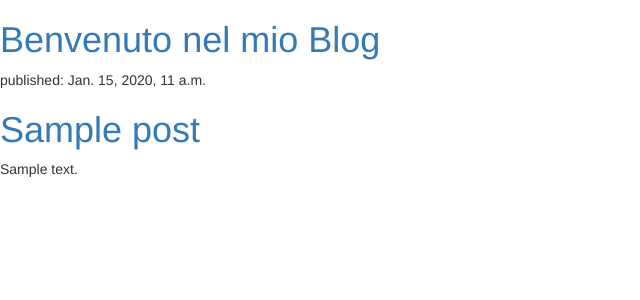
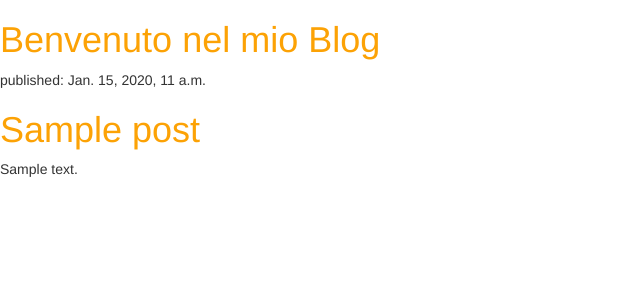
Before and after one commit to MeriLu/primo_blog, a Django app: template blog/templates/blog/post_list.html in a window 1280 px wide. Shown: the top 300 px of the page, without its empty margins (0-640 px from the left). Run offline with Django 3.2, Linux system fonts and the light colour scheme; the template is opened without the code that fills it: values that come from a table or form of the project are taken from there, others are empty; tables that the repository leaves empty hold one stand-in row (values such as "Sample post"); some libraries are stand-ins or nearby versions.

Commit message:
Ho modificato i css

```diff
--- /dev/null
+++ b/blog/static/css/blog.css
@@ -0,0 +1,3 @@
+h1 a {
+    color: #FCA205;
+}
--- a/blog/templates/blog/post_list.html
+++ b/blog/templates/blog/post_list.html
@@ -1,9 +1,11 @@
 <!DOCTYPE html>
+{% load staticfiles %}
 <html>
     <head>
+      <title>Maria Laura</title>
       <link rel="stylesheet" href="//maxcdn.bootstrapcdn.com/bootstrap/3.2.0/css/bootstrap.min.css">
       <link rel="stylesheet" href="//maxcdn.bootstrapcdn.com/bootstrap/3.2.0/css/bootstrap-theme.min.css">
-        <title>Maria Laura</title>
+      <link rel="stylesheet" href="{% static 'css/blog.css' %}">
     </head>
     <body>
         <div>
```
